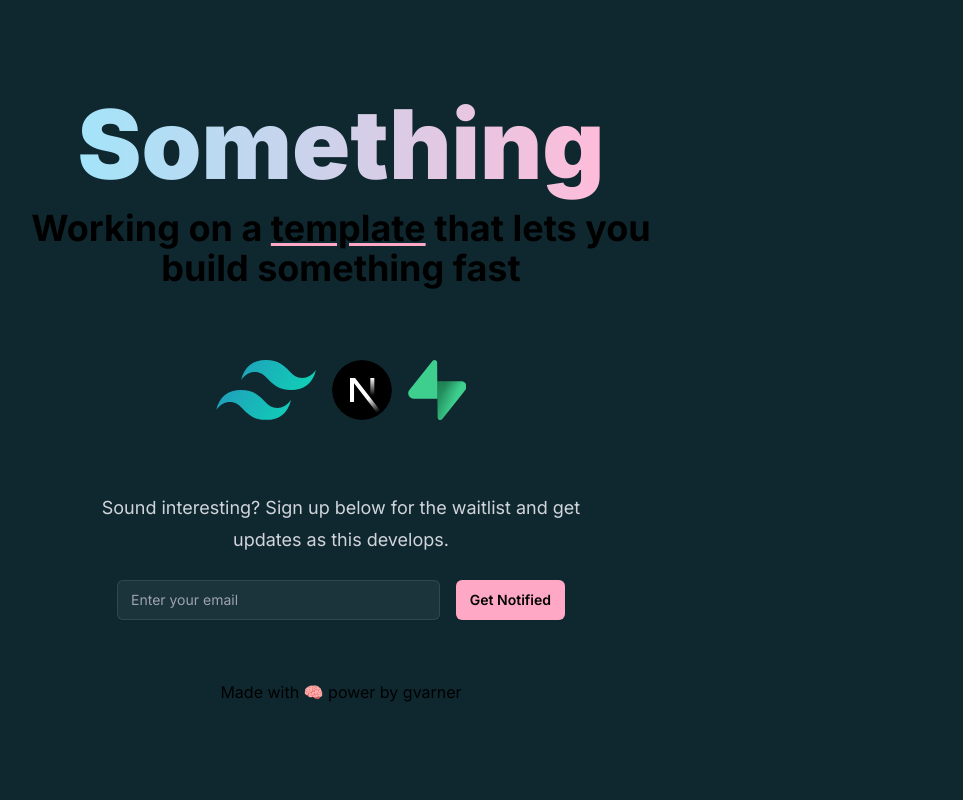
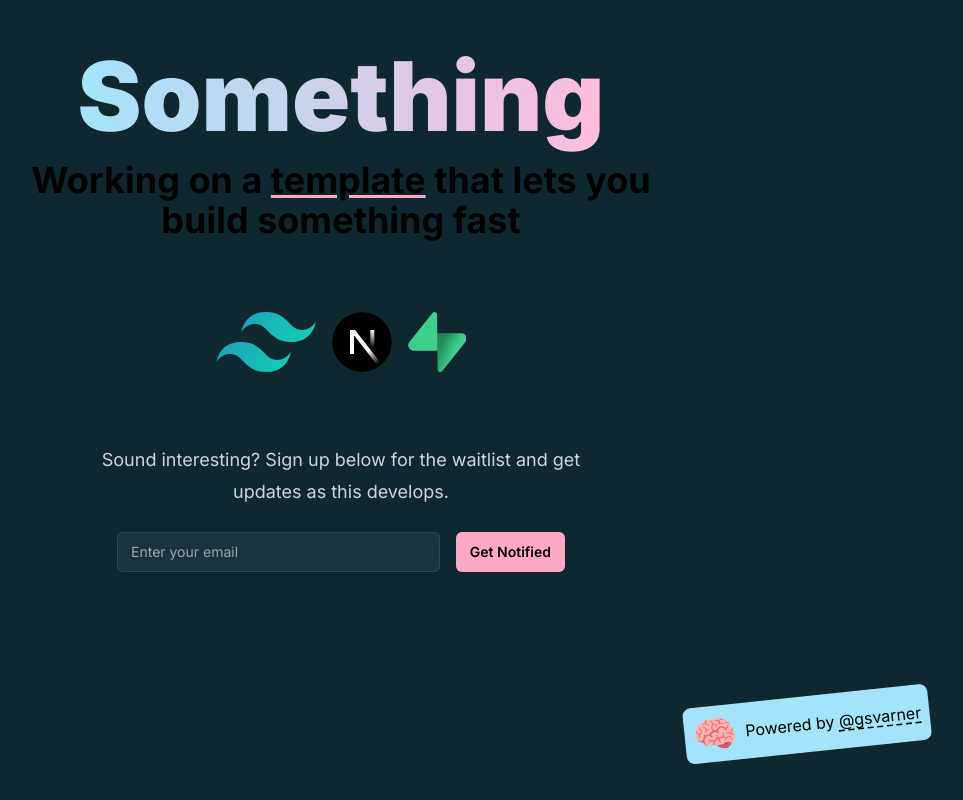
Before and after one commit to gvarner13/something, a Next.js app: page / in a window 1280 px wide. Shown: the whole page, without its empty margins (299-1262 px from the left). Built offline with nearby package versions, Linux system fonts and the light colour scheme.

Commit message:
adding some personal touches

```diff
--- a/app/page.tsx
+++ b/app/page.tsx
@@ -130,7 +130,7 @@ function LogosNextjsIcon(props: SVGProps<SVGSVGElement>) {
 
 export default function Home() {
   return (
-    <main className="flex min-h-screen flex-col items-center justify-between p-24 bg-[#0F282F]">
+    <main className="flex min-h-screen flex-col items-center justify-between p-12 bg-[#0F282F]">
       <div className="flex flex-col gap-10">
         <div className="text-center">
           <h1 className="text-8xl font-black mb-4">
@@ -159,9 +159,19 @@ export default function Home() {
           </div>
         </div>
       </div>
-      <div>
-        <div></div>
-        <div>Made with 🧠 power by gvarner</div>
+      <div className="flex justify-end w-full">
+        <div className="origin-bottom -rotate-6 flex bg-[#A3E4FA] p-2 text-black rounded-lg hover:scale-110 transition ease-in-out justify-between items-center">
+          <div className="text-4xl pr-2">🧠</div>
+          <div>
+            Powered by{" "}
+            <a
+              href="https://twitter.com/GSVarner"
+              className="underline decoration-dashed underline-offset-4"
+            >
+              @gsvarner
+            </a>
+          </div>
+        </div>
       </div>
     </main>
   );
```
